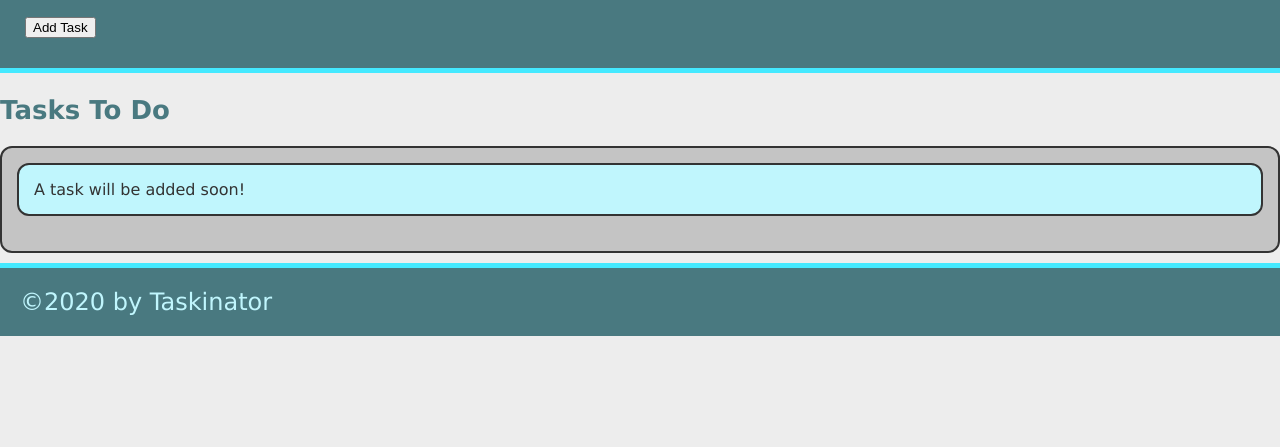
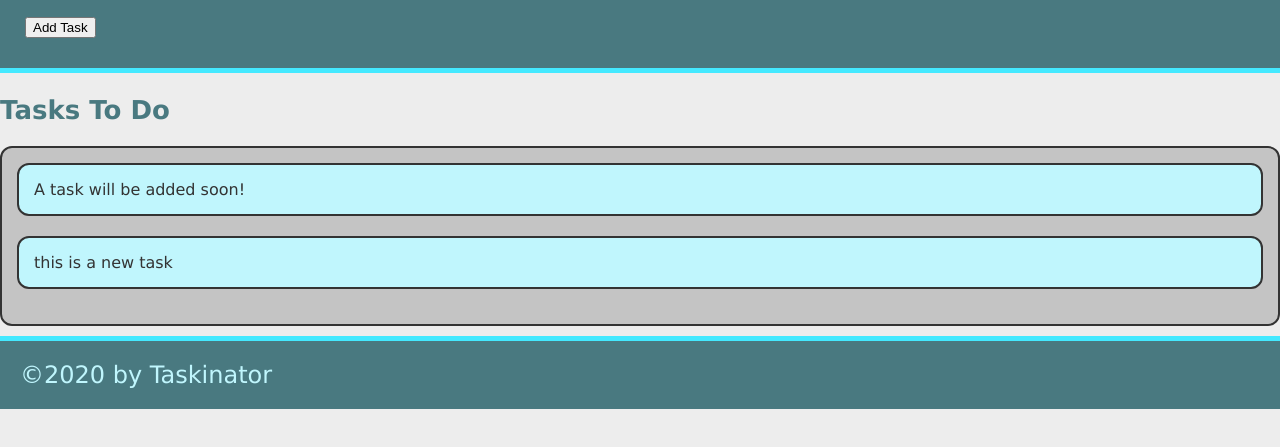
Before and after one commit to chl850405/Taskinator, a plain HTML site: page index.html in a window 1280 px wide. Both pictures are taken after a click on the button "Add Task". Shown: the part 115-562 px from the top of the page. Drawn offline with Linux system fonts and the light colour scheme.

Commit message:
add ability to add task

```diff
--- a/assets/js/script.js
+++ b/assets/js/script.js
@@ -0,0 +1,13 @@
+var buttonEl = document.querySelector("#save-task");
+console.log(buttonEl);
+
+var tasksToDoEl = document.querySelector("#tasks-to-do");
+
+var createTaskHandler = function() {
+    var listItemEl = document.createElement("li");
+    listItemEl.className = "task-item";
+    listItemEl.textContent = "this is a new task";
+    tasksToDoEl.appendChild(listItemEl);
+};
+
+buttonEl.addEventListener("click", createTaskHandler);
--- a/index.html
+++ b/index.html
@@ -13,13 +13,13 @@
   <header>
     <h1 class="page-title">Taskinator</h1>
     <p>Click the button below to add a new task!</p>
-    <button class="bnt">Add Task</button>
+    <button class="bnt" id="save-task">Add Task</button>
   </header>
 
   <main>
     <section class="task-risk-wrapper">
       <h2 class="list-title">Tasks To Do</h2>
-      <ul class="task-list">
+      <ul class="task-list" id="tasks-to-do">
         <li class="task-item"> A task will be added soon!</li>
       </ul>
     </section>
```
